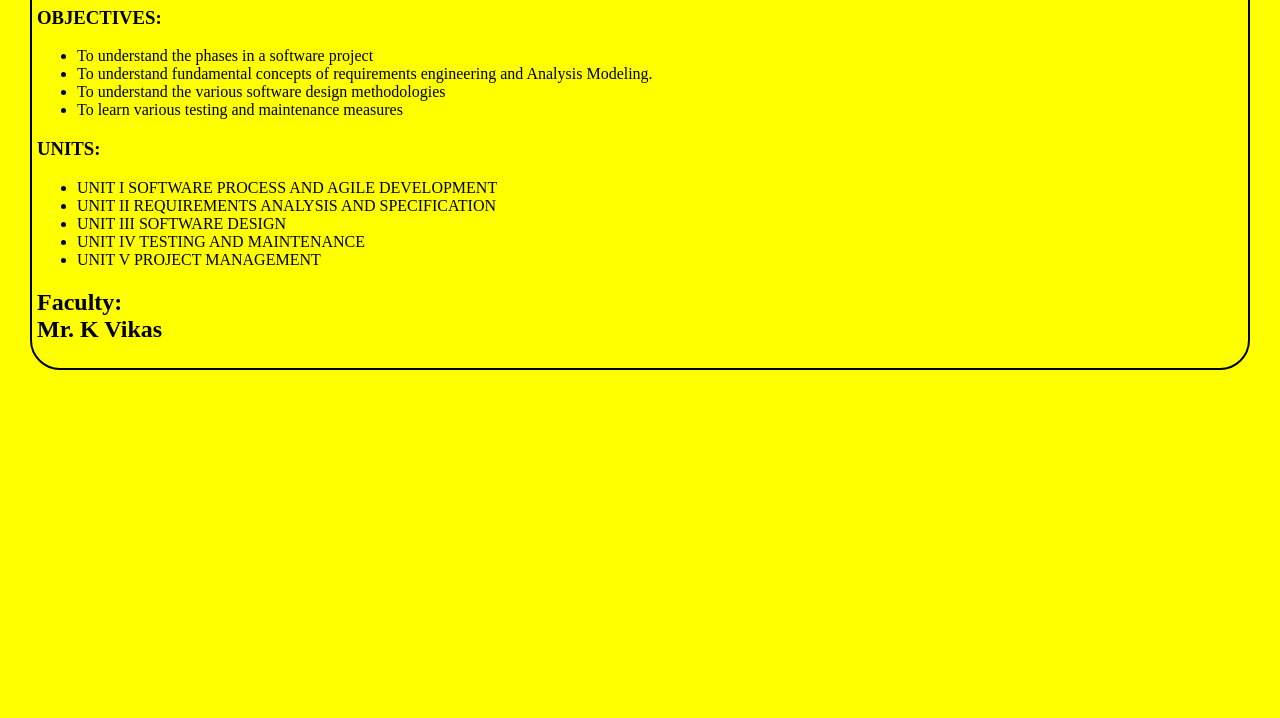
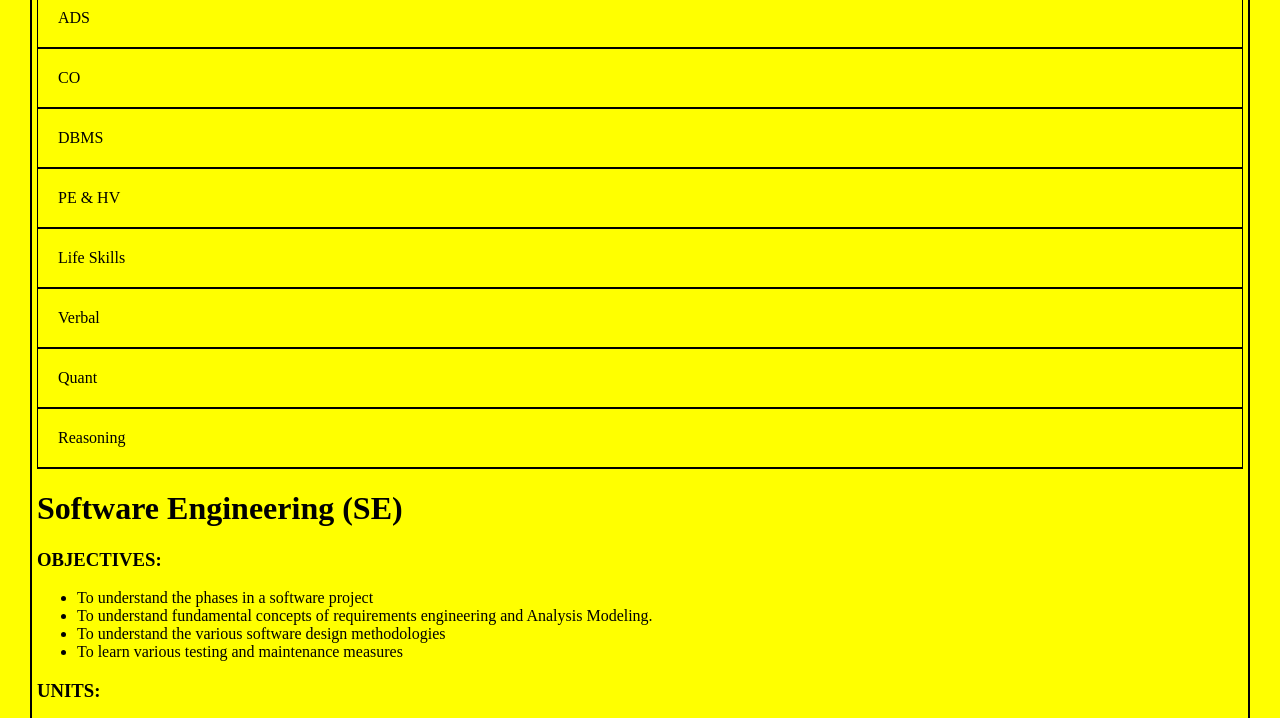
Before and after one commit to Bhavyakolluru/SecondSemester_Subjects, a plain HTML site: page index.html in a window 1280 px wide. Shown: the part 250-968 px from the top of the page. Before the commit the page ends 800 px from the top, so only its background shows below. Drawn offline with Linux system fonts and the light colour scheme.

Commit message:
Update style.css

```diff
--- a/style.css
+++ b/style.css
@@ -32,12 +32,16 @@ html {
     margin: 0;
     padding: 0px;
     border-bottom: 1px solid black;
+    flex-wrap:wrap;
   }
 
   .tab {
+    flex-grow: 1;
     cursor: pointer;
     padding: 20px;
 
+    width: 100%;
+    border: 1px solid black;
   }
 
   .tab.active {
```
